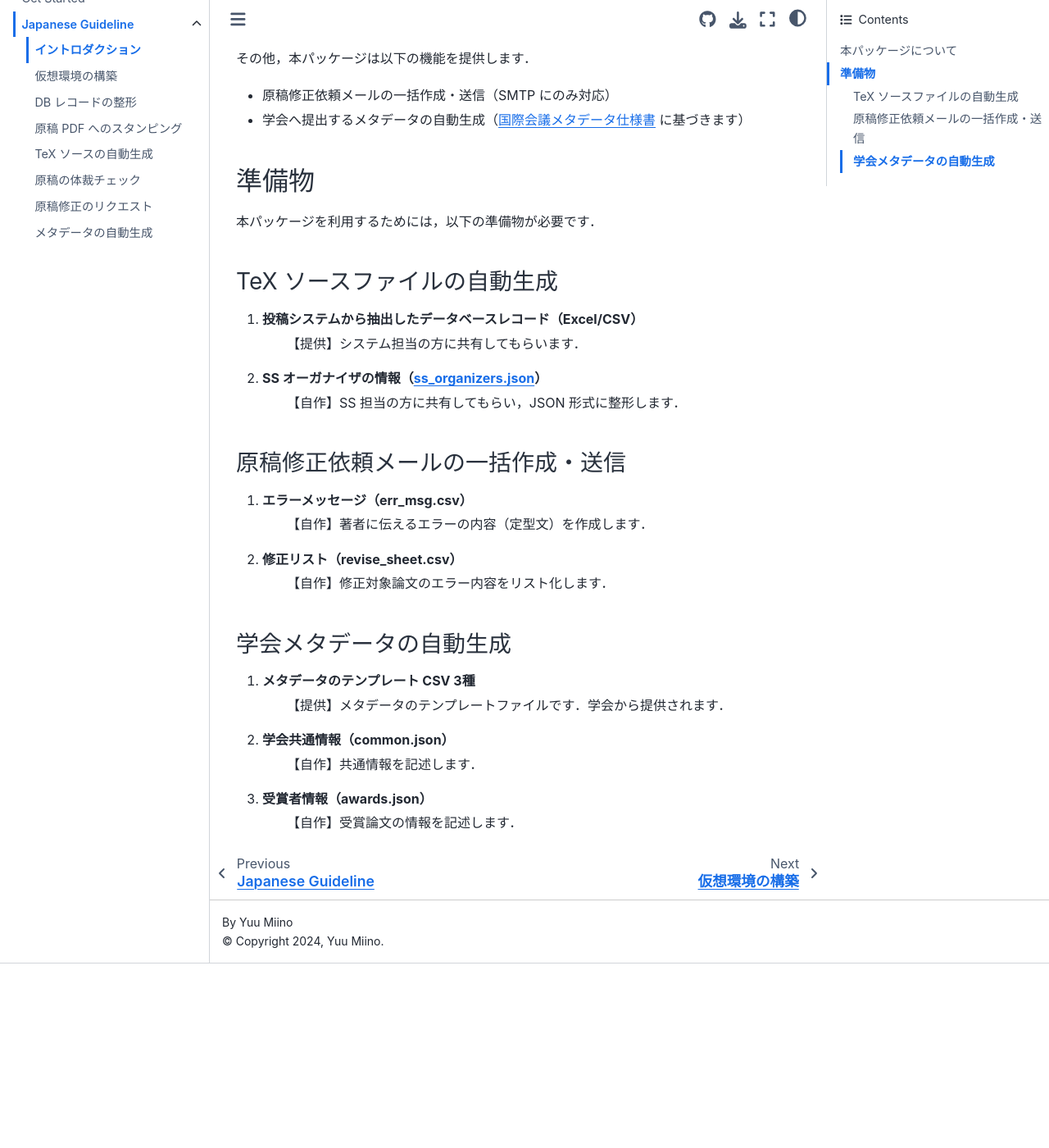
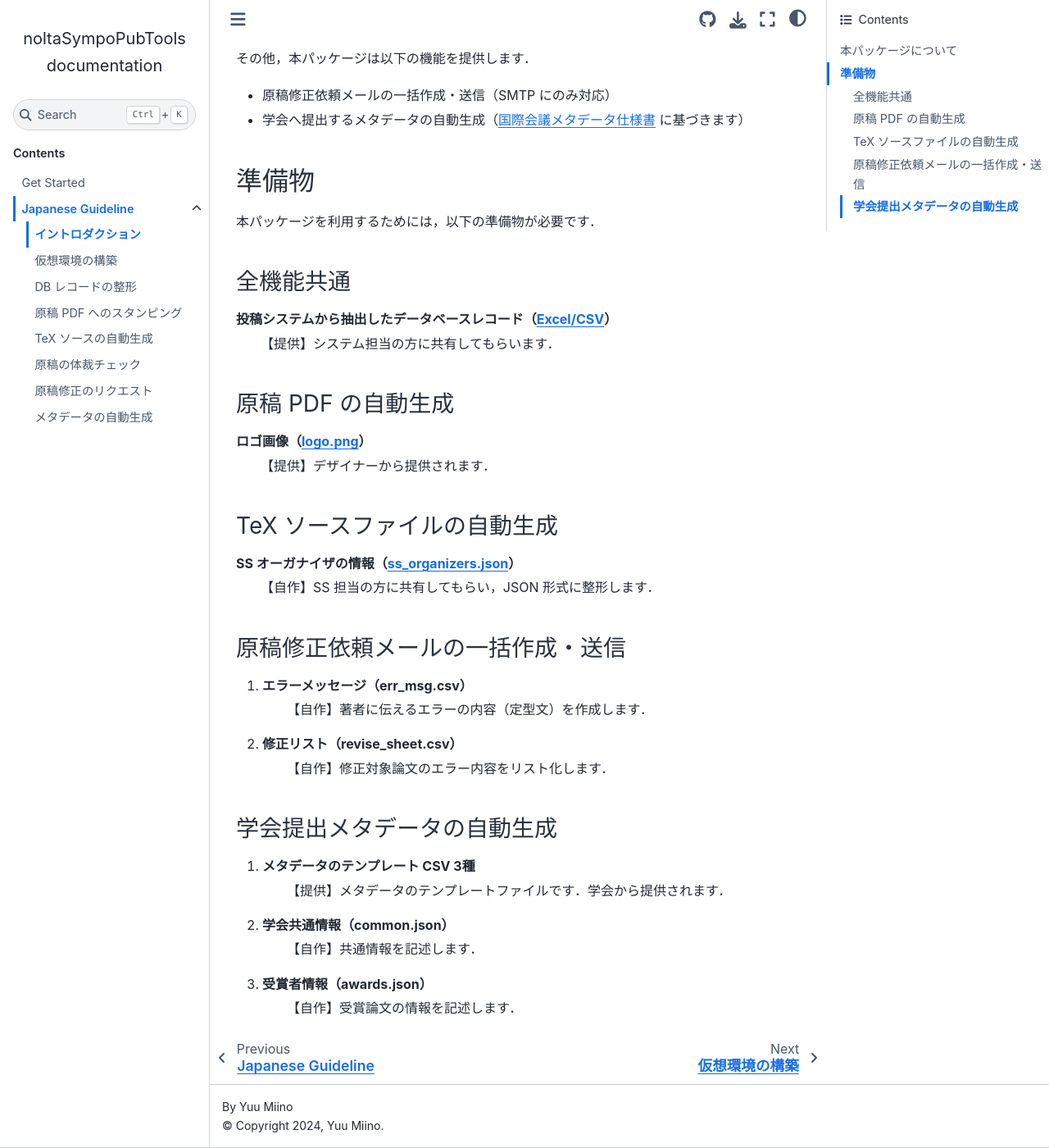
Before and after one commit to Yuu-Miino-NUE/noltaSympoPubTools, a Sphinx documentation site: the page built from docs/_contents/ja_guideline/introduction.rst, in a window 1280 px wide and 1400 px high, scrolled down 530 px. Shown: the whole window at 82% size. Built offline with Sphinx 7.4.7 and the Sphinx Book theme 1.1.4, drawn with Linux system fonts in a browser that asks for light colours; pages that are not in the unit, such as notebooks, are missing from menus; before the commit the page ends 1705 px from its top, so only the background shows below that.

Commit message:
Minor update

```diff
--- a/docs/_contents/ja_guideline/introduction.rst
+++ b/docs/_contents/ja_guideline/introduction.rst
@@ -29,12 +29,21 @@
 
 本パッケージを利用するためには，以下の準備物が必要です．
 
+.. TODO: 見づらいので表にする
+
+全機能共通
+^^^^^^^^^^^^^^^^^^^^^^^^^^^^^^^^^^^^^^^^^^^^^^^^^^^^^^^^^^^^^^^^^^
+投稿システムから抽出したデータベースレコード（:ref:`Excel/CSV <dbcsvjson>`）
+    【提供】システム担当の方に共有してもらいます．
+
+原稿 PDF の自動生成
+^^^^^^^^^^^^^^^^^^^^^^^^^^^^^^^^^^^^^^^^^^^^^^^^^^^^^^^^^^^^^^^^^^
+ロゴ画像（:ref:`logo.png <overlay>`）
+    【提供】デザイナーから提供されます．
+
 TeX ソースファイルの自動生成
 ^^^^^^^^^^^^^^^^^^^^^^^^^^^^^^^^^^^^^^^^^^^^^^^^^^^^^^^^^^^^^^^^^^
-
-1. 投稿システムから抽出したデータベースレコード（Excel/CSV）
-    【提供】システム担当の方に共有してもらいます．
-2. SS オーガナイザの情報（:ref:`ss_organizers.json <sso_json>`）
+SS オーガナイザの情報（:ref:`ss_organizers.json <sso_json>`）
     【自作】SS 担当の方に共有してもらい，JSON 形式に整形します．
 
 原稿修正依頼メールの一括作成・送信
@@ -45,7 +54,7 @@
 2. 修正リスト（revise_sheet.csv）
     【自作】修正対象論文のエラー内容をリスト化します．
 
-学会メタデータの自動生成
+学会提出メタデータの自動生成
 ^^^^^^^^^^^^^^^^^^^^^^^^^^^^^^^^^^^^^^^^^^^^^^^^^^^^^^^^^^^^^^^^^^
 
 1. メタデータのテンプレート CSV 3種
--- a/docs/_contents/ja_guideline/load_from_db.rst
+++ b/docs/_contents/ja_guideline/load_from_db.rst
@@ -5,6 +5,8 @@
 
 本パッケージでは，データベース（以下，DB）から取得したレコード（論文情報一覧）を整形するためのユーティリティ関数を提供しています．
 システム担当者から提供された DB レコード（Excel/CSV） を読み込み，JSON 形式に整形します．
+
+.. _dbcsvjson:
 
 CSV から JSON への変換
 ----------------------------
--- a/docs/_contents/ja_guideline/stamp_pdf.rst
+++ b/docs/_contents/ja_guideline/stamp_pdf.rst
@@ -20,6 +22,7 @@
 .. literalinclude:: /py_examples/ex_put_logo_with_text.py
     :language: python
 
+``logo.png`` にはシンポジウムのロゴを指定します．
 上記のプログラムによって，次のような Overlay PDF が出力されます．
 
 .. image:: /_images/first_page_overlay.png
```
Also changed, not shown: other parts of docs/_contents/ja_guideline/stamp_pdf.rst (+2 -0 lines).
